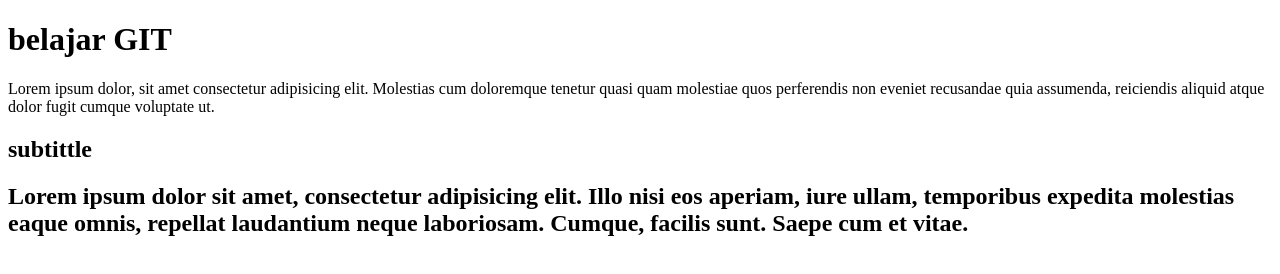
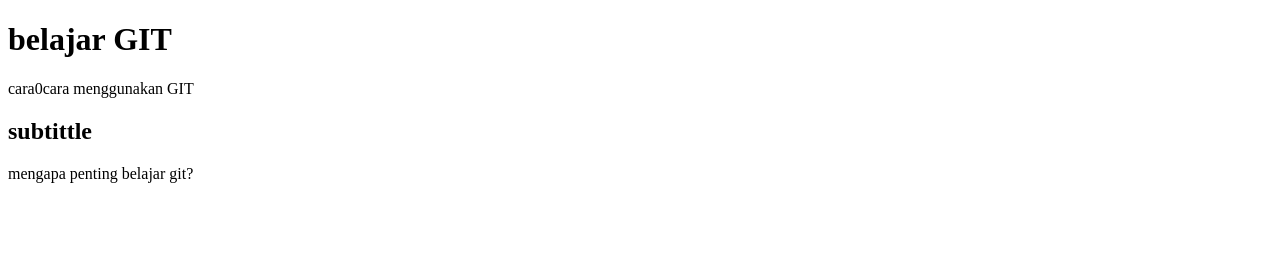
Before and after one commit to Faiquzoh/belajar-git, a plain HTML site: page index.html in a window 1280 px wide. Drawn offline with Linux system fonts and the light colour scheme.

Commit message:
menamnah class

```diff
--- a/index.html
+++ b/index.html
@@ -6,13 +6,14 @@
     <title>Document</title>
 </head>
 <body>
-    <header>
+    <header class="iya">
         <h1>belajar GIT</h1>
-        <p>Lorem ipsum dolor, sit amet consectetur adipisicing elit. Molestias cum doloremque tenetur quasi quam molestiae quos perferendis non eveniet recusandae quia assumenda, reiciendis aliquid atque dolor fugit cumque voluptate ut.</p>
+        <p>cara0cara menggunakan GIT</p>
     </header>
     <section>
         <h2>subtittle</h2>
-        <h2>Lorem ipsum dolor sit amet, consectetur adipisicing elit. Illo nisi eos aperiam, iure ullam, temporibus expedita molestias eaque omnis, repellat laudantium neque laboriosam. Cumque, facilis sunt. Saepe cum et vitae.</h2>
+        <p>mengapa penting belajar git?</p>
+
     </section>
 
 </body>
--- a/script.js
+++ b/script.js
@@ -0,0 +1 @@
+let jalan
--- a/style.css
+++ b/style.css
@@ -0,0 +1,4 @@
+.iya {
+    height: auto;
+    font-weight: 200;
+}
```
